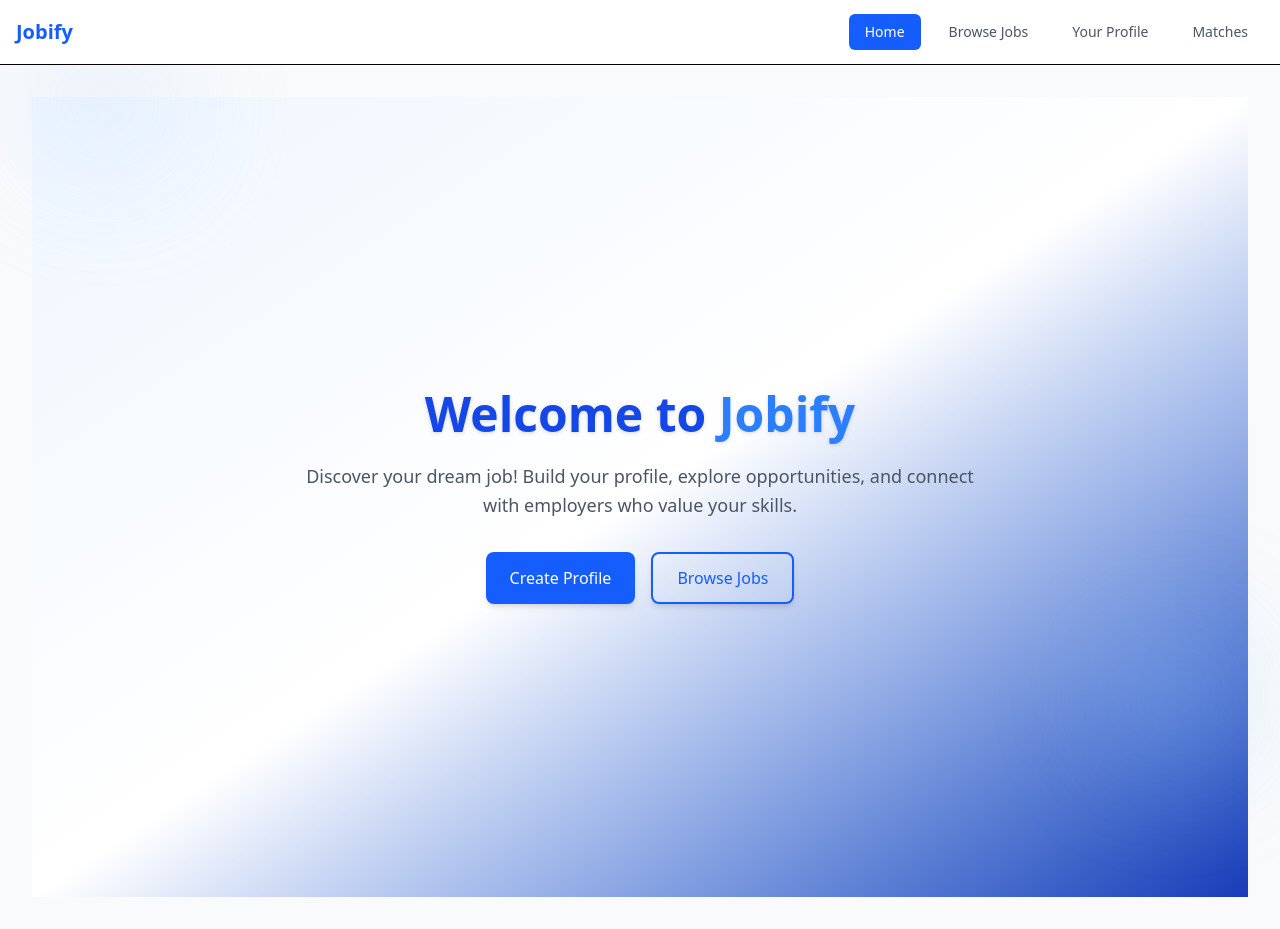
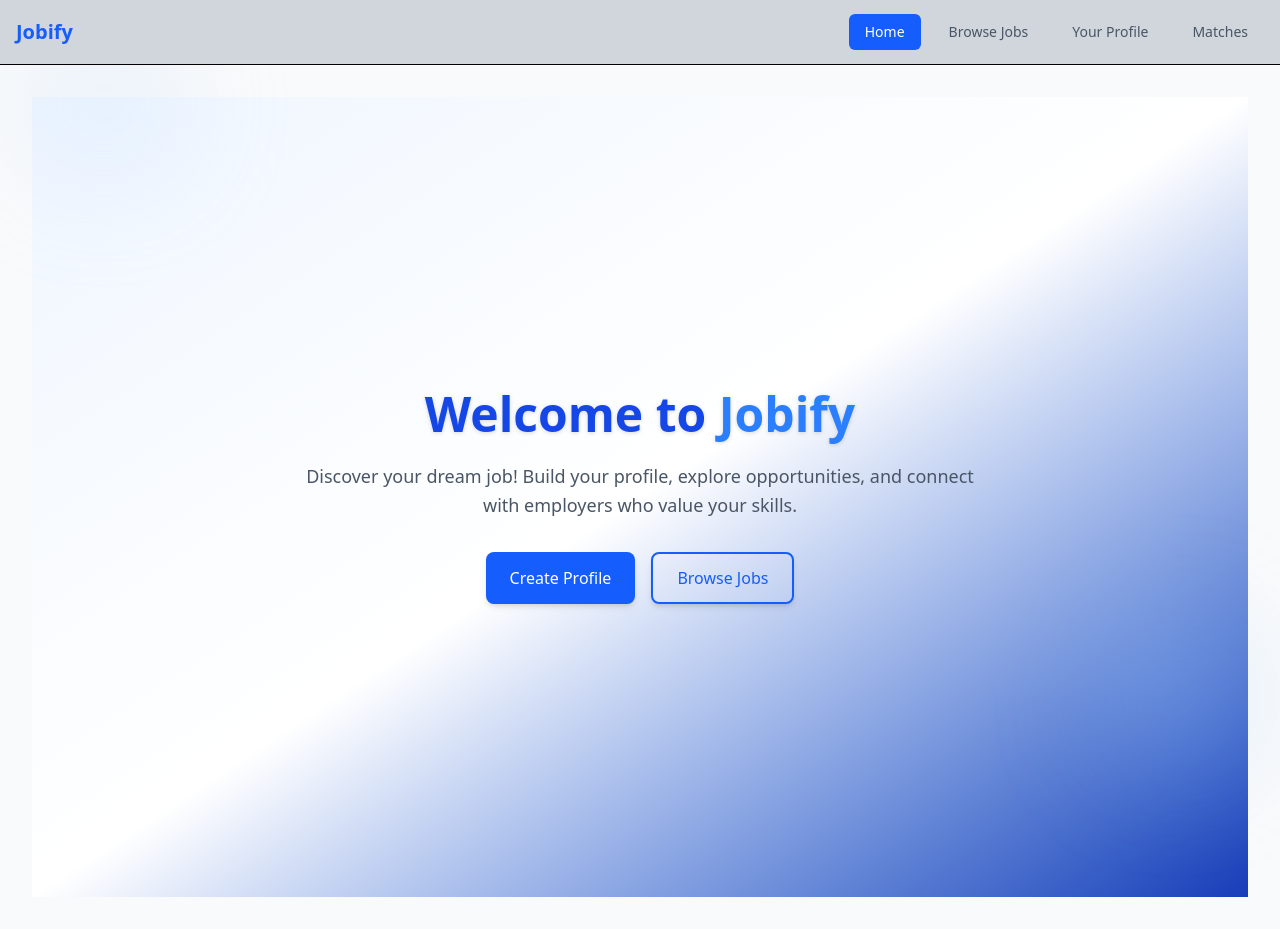
Before and after one commit to allanndunda-sudo/My-Jobify-frontend, a React (Vite) app: page / in a window 1280 px wide. Built offline with nearby package versions, Linux system fonts and the light colour scheme.

Commit message:
Added grey color to the Navbar

```diff
--- a/src/components/Navbar.jsx
+++ b/src/components/Navbar.jsx
@@ -10,7 +10,7 @@ const Navbar = () => {
   ];
 
   return (
-    <nav className="border-b bg-white sticky top-0 z-50">
+    <nav className="border-b bg-gray-300 sticky top-0 z-50">
       <div className="container mx-auto px-4 flex justify-between h-16 items-center">
         <Link to="/" className="font-bold text-xl text-blue-600">Jobify</Link>
         <div className="flex gap-3">
```
